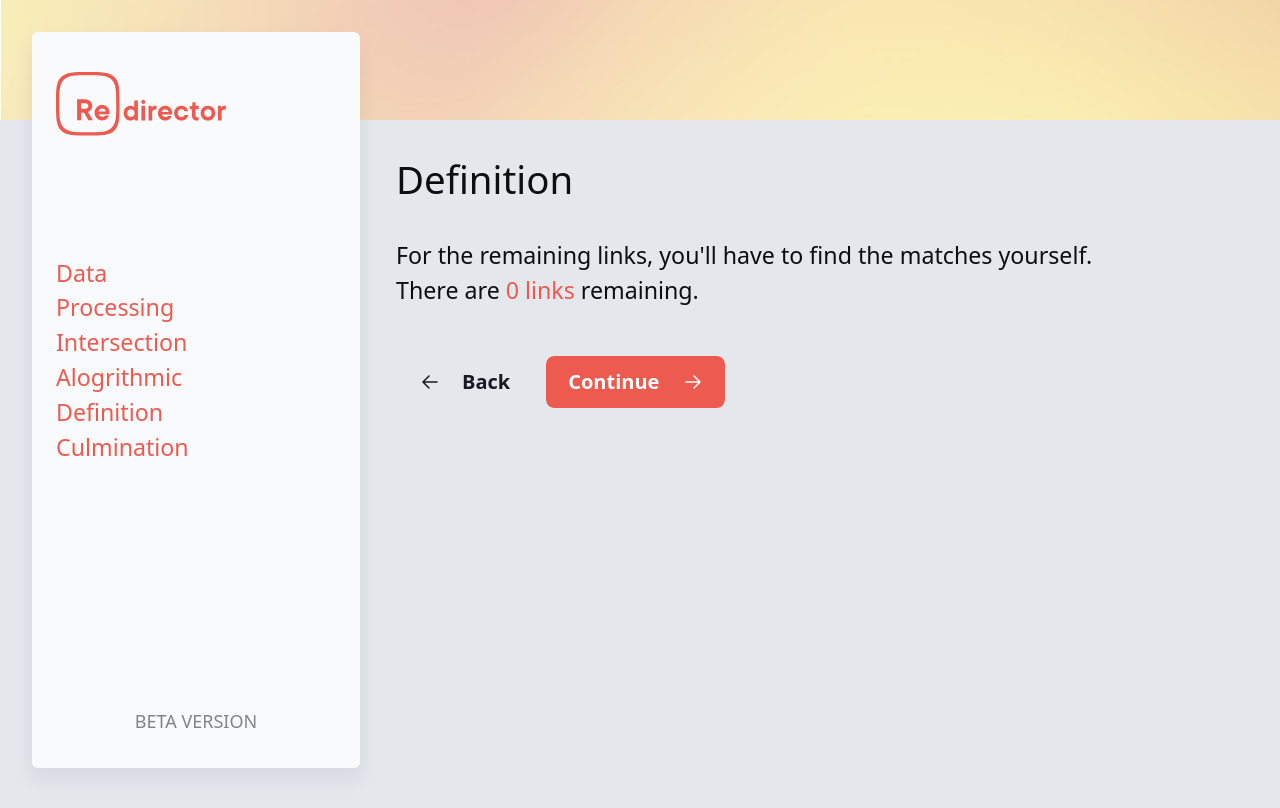
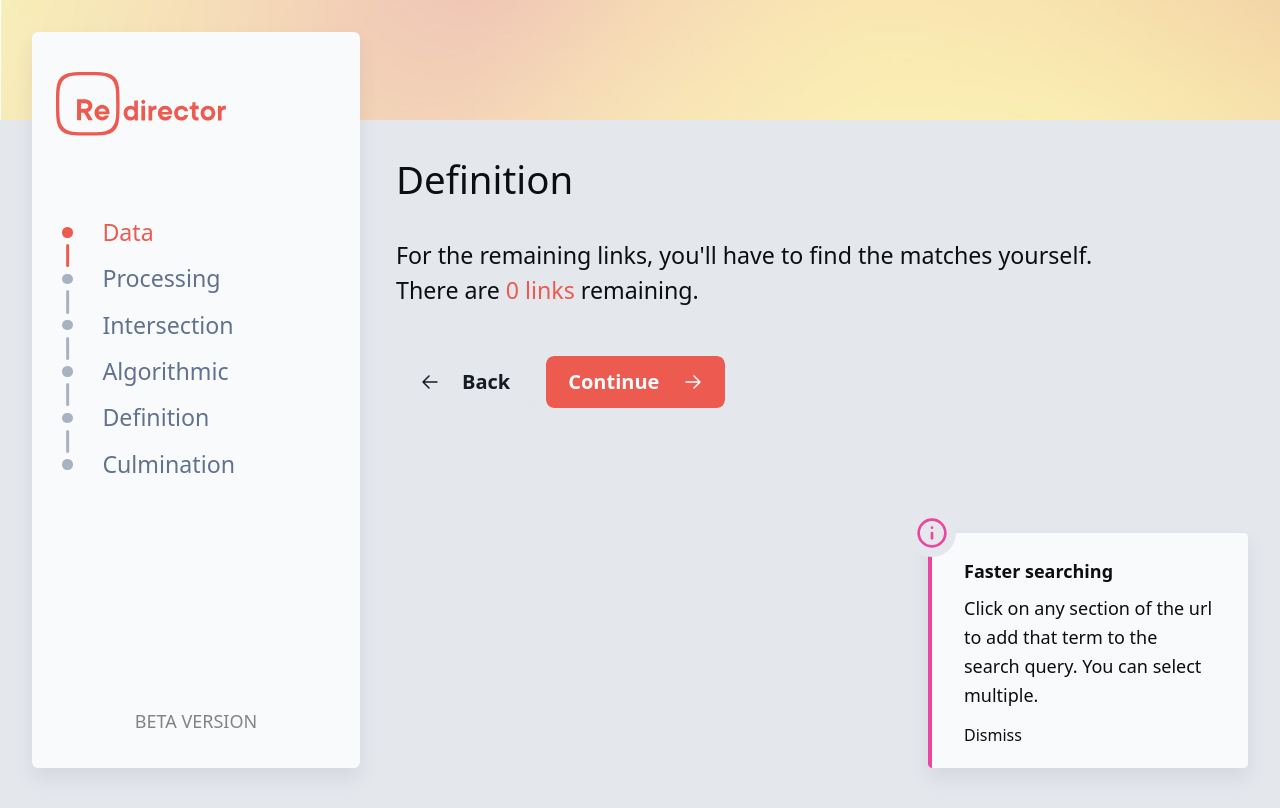
Before and after one commit to kolbykruger/redirector-2, a Vue app: page /definition in a window 1280 px wide. Shown: the top 808 px of the page. Built offline with nearby package versions, Linux system fonts and the light colour scheme.

Commit message:
updated navigation and tooltips

```diff
--- a/src/App.vue
+++ b/src/App.vue
@@ -27,7 +27,9 @@ export default {
             decor: false
         }
     },
-    mounted() {},
+    mounted() {
+        document.getElementById('app').style.minHeight = window.innerHeight + 'px'
+    },
     watch: {
         $route(value) {
             this.sidebar = value.name.toLowerCase() != 'home' ? true : false
@@ -43,7 +45,6 @@ export default {
 }
 
 #app {
-    min-height: 100vh;
 }
 
 body {
--- a/src/components/Aside.vue
+++ b/src/components/Aside.vue
@@ -7,12 +7,24 @@
         </div>
         <nav>
             <ul>
-                <li><router-link to="/data">Data</router-link></li>
-                <li><router-link to="/processing">Processing</router-link></li>
-                <li><router-link to="/intersection">Intersection</router-link></li>
-                <li><router-link to="/algorithmic">Alogrithmic</router-link></li>
-                <li><router-link to="/definition">Definition</router-link></li>
-                <li><router-link to="/culmination">Culmination</router-link></li>
+                <li v-for="(route, index) in routes" :key="index">
+                    <router-link v-if="route.status" class="navigation-link" :to="'/' + route.stage">
+                        <span class="navigation-link-circle">
+                            <span class="navigation-link-circle--dot"></span>
+                        </span>
+                        <span class="navigation-link-title">
+                            {{ route.stage }}
+                        </span>
+                    </router-link>
+                    <div class="navigation-link navigation-link--disabled" v-else>
+                        <span class="navigation-link-circle">
+                            <span class="navigation-link-circle--dot"></span>
+                        </span>
+                        <span class="navigation-link-title">
+                            {{ route.stage }}
+                        </span>
+                    </div>
+                </li>
             </ul>
         </nav>
         <div class="nav-utility">
@@ -30,6 +42,43 @@ export default {
     components: {
         Download,
         Logo
+    },
+    data() {
+        return {
+            routes: []
+        }
+    },
+    methods: {
+        checkStageStatus(stage) {
+            return this.$store.state.stages.stage[stage]
+        },
+        getStages() {
+            const _this = this
+            const routes = this.$store.state.stages.stage
+
+            _this.routes = []
+
+            for (const [key, value] of Object.entries(routes)) {
+                _this.routes.push({
+                    stage: key,
+                    status: value
+                })
+            }
+        }
+    },
+    mounted() {
+        this.getStages()
+    },
+    watch: {
+        $route(to) {
+            if (to.name != 'Home') {
+                this.$store.commit('setStageStatus', {
+                    stage: to.name.toLowerCase(),
+                    status: true
+                })
+            }
+            this.getStages()
+        }
     }
 }
 </script>
@@ -73,6 +122,71 @@ aside {
             justify-content: center;
             height: 100%;
         }
+
+        .navigation-link {
+            position: relative;
+            display: flex;
+            align-items: center;
+            text-transform: capitalize;
+            line-height: 1;
+            margin-bottom: 1em;
+
+            &::before {
+                content: '';
+                position: absolute;
+                width: 0.125em;
+                height: 100%;
+                top: 100%;
+                left: 0;
+                transform: translate(calc(0.5em - (0.125em / 2)), 0);
+                background: c('primary-base');
+                border-radius: 0.125em;
+            }
+
+            &-circle {
+                --size: 1em;
+                display: flex;
+                align-items: center;
+                justify-content: center;
+                width: var(--size);
+                height: var(--size);
+                background: c('base-0');
+                margin-right: 1em;
+                border-radius: 50%;
+
+                &--dot {
+                    --size: 0.45em;
+                    display: flex;
+                    width: var(--size);
+                    height: var(--size);
+                    background: c('primary-base');
+                    border-radius: 50%;
+                }
+            }
+
+            &--disabled {
+                color: c('tertiary-base');
+                cursor: not-allowed;
+
+                .navigation-link-circle {
+                    &--dot {
+                        background: c('tertiary-lightest');
+                    }
+                }
+
+                &::before {
+                    background: c('tertiary-lightest');
+                }
+            }
+        }
+
+        li:last-of-type {
+            .navigation-link {
+                &::before {
+                    display: none;
+                }
+            }
+        }
     }
 
     .nav-utility {
--- a/src/components/Graphic.vue
+++ b/src/components/Graphic.vue
@@ -407,6 +407,6 @@ export default {
 
 <style lang="scss" scoped>
 svg .blob {
-    mix-blend-mode: hard-light;
+    opacity: 0.75;
 }
 </style>
--- a/src/components/Tooltip.vue
+++ b/src/components/Tooltip.vue
@@ -26,6 +26,7 @@ export default {
 .tooltip {
     position: relative;
     display: inline-flex;
+    margin: 0 0.25em;
 
     &-indicator {
         cursor: pointer;
@@ -45,9 +46,16 @@ export default {
         top: 0;
         left: 100%;
         min-width: 250px;
-        font-size: 1rem;
+        padding: 0.65em 1em;
+        font-size: 0.875rem;
         visibility: hidden;
         opacity: 0;
+        background: c('base-3');
+        background-repeat: repeat-x;
+        border-left: 0.25em solid c('quartnary-base');
+        box-shadow: 0 0.625em 1.25em rgba(35, 45, 75, 0.08);
+        border-radius: 0.275em;
+        color: c('default-0');
     }
 }
 </style>
--- a/src/components/utility/Hint.vue
+++ b/src/components/utility/Hint.vue
@@ -1,6 +1,6 @@
 <template>
     <section class="hint" v-if="show">
-        <div class="hint-icon" @click="show = !show">
+        <div class="hint-icon">
             <i fill="currentColor" style="display: inline-block;"
                 ><svg
                     fill="none"
@@ -23,6 +23,9 @@
         </p>
         <div class="hint-description" v-if="description">
             <p class="hint-text font-size-000" v-html="description"></p>
+        </div>
+        <div class="hint-dismiss">
+            <button class="font-weight-medium" @click="show = !show">Dismiss</button>
         </div>
     </section>
 </template>
@@ -62,18 +65,21 @@ export default {
     border-left: 0.25em solid c('quartnary-base');
     border-radius: 0.275em;
     box-shadow: 0 0.625em 1.25em rgba(35, 45, 75, 0.08);
+    visibility: hidden;
     opacity: 0;
     transform: translate(0, 3em);
-    animation-delay: 0.3s;
+    animation-delay: 0.6s;
     animation: hint-enter 0.3s cubic-bezier(0.53, 0.21, 0, 1) forwards;
     user-select: none;
 
     @keyframes hint-enter {
         from {
+            visibility: hidden;
             opacity: 0;
             transform: translate(0, 3em);
         }
         to {
+            visibility: visible;
             opacity: 1;
             transform: translate(0, 0);
         }
@@ -95,7 +101,21 @@ export default {
         }
     }
     &-title {
-        margin-bottom: 0.25em;
+        margin-bottom: 0.5em;
+    }
+    &-dismiss {
+        text-align: left;
+        margin-top: 1em;
+
+        button {
+            color: c('default-0');
+            font-size: 1rem;
+            padding: 0;
+
+            &:hover {
+                color: c('quartnary-base');
+            }
+        }
     }
 }
 </style>
--- a/src/store/modules/stages.js
+++ b/src/store/modules/stages.js
@@ -1,11 +1,23 @@
 export default {
     state: {
         stage: {
-            files: false,
-            processing: false
+            data: true,
+            processing: false,
+            intersection: false,
+            algorithmic: false,
+            definition: false,
+            culmination: false
         }
     },
-    getters: {},
-    mutations: {},
+    getters: {
+        getStageStatus: state => type => {
+            return state.stage[type]
+        }
+    },
+    mutations: {
+        setStageStatus(state, payload) {
+            state.stage[payload.stage] = payload.status
+        }
+    },
     actions: {}
 }
--- a/src/views/Culmination.vue
+++ b/src/views/Culmination.vue
@@ -219,6 +219,11 @@ label {
     }
 }
 
+h3 {
+    display: flex;
+    align-items: center;
+}
+
 pre {
     @extend .font-family-mono;
     color: c('default-0');
--- a/src/views/Definition.vue
+++ b/src/views/Definition.vue
@@ -7,6 +7,10 @@
                 <p v-if="oldLinks && status">
                     There are <span class="highlight">{{ oldLinks.length - selectedIndex }} links</span> remaining.
                 </p>
+                <Hint
+                    title="Faster searching"
+                    description="Click on any section of the url to add that term to the search query. You can select multiple."
+                />
             </div>
         </section>
         <section class="definition" v-if="status">
@@ -25,11 +29,13 @@
 
 <script>
 import DefinitionItem from '../components/definition/DefinitionItem.vue'
+import Hint from '../components/utility/Hint.vue'
 
 export default {
     name: 'Definition',
     components: {
-        DefinitionItem
+        DefinitionItem,
+        Hint
     },
     data() {
         return {
--- a/src/views/Home.vue
+++ b/src/views/Home.vue
@@ -77,7 +77,7 @@ export default {
 }
 
 .logo-home {
-    margin-top: 10vh;
+    padding-top: 10vh;
 
     .container {
         display: flex;
```
